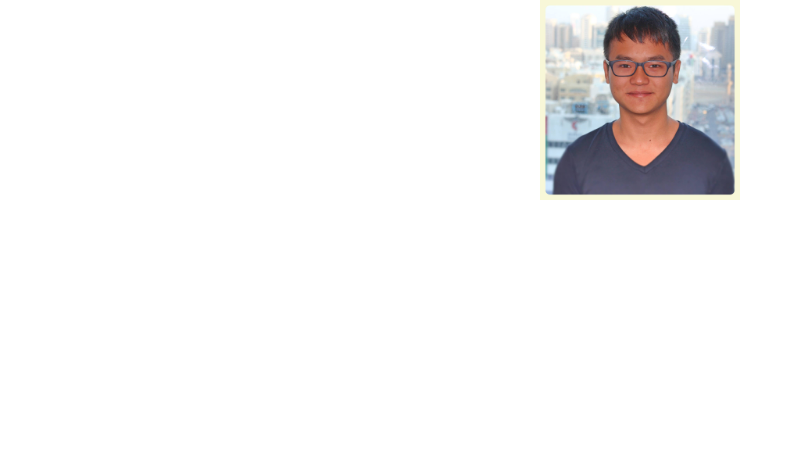
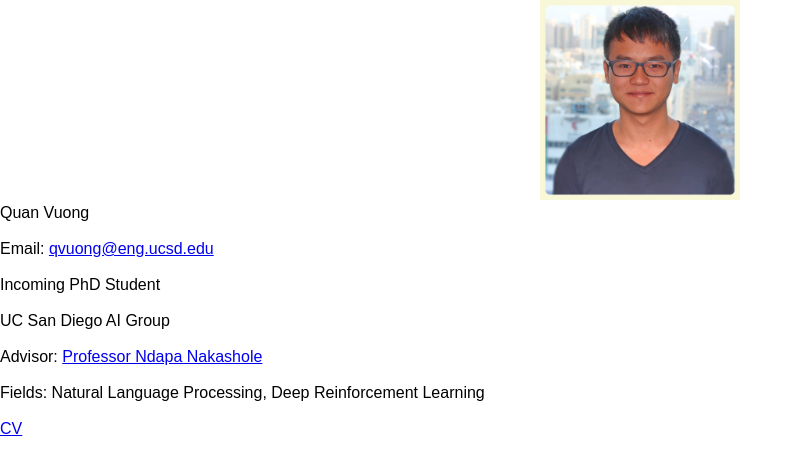
Before and after one commit to quanvuong/quanvuong.github.io, a React (Create React App) app: page / in a window 1280 px wide. Shown: the top 472 px of the page, without its empty margins (0-803 px from the left). Built offline with nearby package versions, Linux system fonts and the light colour scheme.

Commit message:
add BasicInfo component

```diff
--- a/src/App.js
+++ b/src/App.js
@@ -1,13 +1,15 @@
 import React, { Component } from 'react';
 import './App.css';
 
-import Photo from './photo.js'
+import Photo from './photo.js';
+import BasicInfo from './BasicInfo.js';
 
 class App extends Component {
   render() {
     return (
       <div className="App">
         <Photo/>
+        <BasicInfo/>
       </div>
     );
   }
--- /dev/null
+++ b/src/BasicInfo.css
@@ -0,0 +1,5 @@
+.BasicInfo {
+    display: flex;
+    flex-direction: column;
+    align-items: flex-start
+}
--- /dev/null
+++ b/src/BasicInfo.js
@@ -0,0 +1,20 @@
+import React, { Component } from 'react';
+import './BasicInfo.css';
+
+class BasicInfo extends Component {
+  render() {
+    return (
+      <div className="BasicInfo">
+        <div>Quan Vuong</div><br/>
+        <div>Email: <a href="mailto:qvuong@eng.ucsd.edu">qvuong@eng.ucsd.edu</a></div><br/>
+        <div>Incoming PhD Student</div><br/>
+        <div>UC San Diego AI Group</div><br/>
+        <div>Advisor: <a href="http://nakashole.com"> Professor Ndapa Nakashole </a></div><br/>
+        <div>Fields: Natural Language Processing, Deep Reinforcement Learning</div><br/>
+        <div><a href="https://drive.google.com/file/d/1DpEitRs4Vk8bhtCneUNOYMxa2f2Bai-m/view?usp=sharing">CV</a></div><br/>
+      </div>
+    );
+  }
+}
+
+export default BasicInfo;
```
